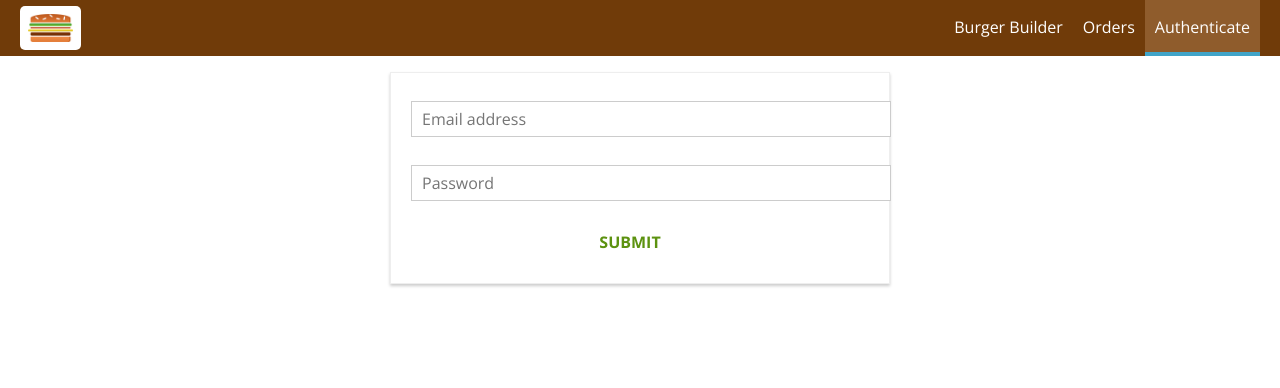
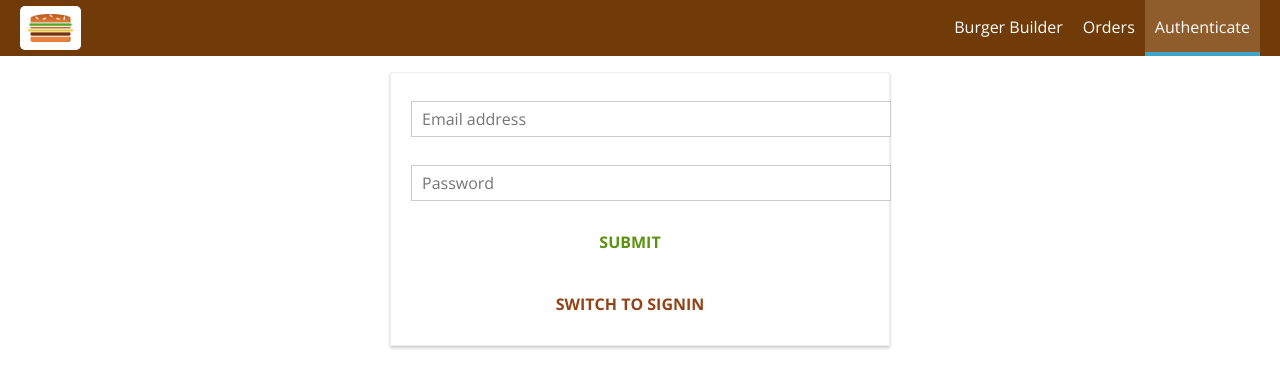
Before and after one commit to aluczak/burger-builder, a React app: page /auth in a window 1280 px wide. Shown: the top 388 px of the page. Built offline with nearby package versions, Linux system fonts and the light colour scheme.

Commit message:
Added signin action

```diff
--- a/src/containers/Auth/Auth.js
+++ b/src/containers/Auth/Auth.js
@@ -36,8 +36,9 @@
                 },
                 valid: false,
                 touched: false
-            },
-        }
+            }
+        },
+        isSignup: true
     }
 
     checkValidity(value, rules) {
@@ -75,7 +76,16 @@
 
     submitHandler = (event) => {
         event.preventDefault();
-        this.props.onAuth(this.state.controls.email.value, this.state.controls.password.value);
+        this.props.onAuth(
+            this.state.controls.email.value,
+            this.state.controls.password.value,
+            this.state.isSignup);
+    }
+
+    switchAuthModeHandler = () => {
+        this.setState(prevState => {
+            return { isSignup: !prevState.isSignup };
+        })
     }
 
     render() {
@@ -105,6 +115,9 @@
                     {form}
                     <Button btnType='Success'>SUBMIT</Button>
                 </form>
+                <Button
+                    clicked={this.switchAuthModeHandler}
+                    btnType='Danger'>SWITCH TO {this.state.isSignup ? 'SIGNIN' : 'SIGNUP'}</Button>
             </div>
         )
     }
@@ -112,7 +125,7 @@
 
 const mapDispatchToProps = dispatch => {
     return {
-        onAuth: (email, password) => dispatch(actions.auth(email, password))
+        onAuth: (email, password, isSignup) => dispatch(actions.auth(email, password, isSignup))
     }
 }
 
--- a/src/store/actions/auth.js
+++ b/src/store/actions/auth.js
@@ -22,7 +22,7 @@
     }
 }
 
-export const auth = (email, password) => {
+export const auth = (email, password, isSignup) => {
     return dispatch => {
         dispatch(authStart());
         const authData = {
@@ -30,7 +30,12 @@
             password: password,
             returnSecureToken: true
         }
-        axios.post('https://www.googleapis.com/identitytoolkit/v3/relyingparty/signupNewUser?key=AIzaSyCRp4gL-S8TB70AglnSSAnyEjtHoqffuWQ', authData)
+        let url = 'https://www.googleapis.com/identitytoolkit/v3/relyingparty/signupNewUser?key=AIzaSyCRp4gL-S8TB70AglnSSAnyEjtHoqffuWQ';
+
+        if(!isSignup) {
+            url = 'https://www.googleapis.com/identitytoolkit/v3/relyingparty/verifyPassword?key=AIzaSyCRp4gL-S8TB70AglnSSAnyEjtHoqffuWQ'
+        }
+        axios.post(url, authData)
             .then(response => {
                 dispatch(authSuccess(response.data));
             }).catch(err => {
```
